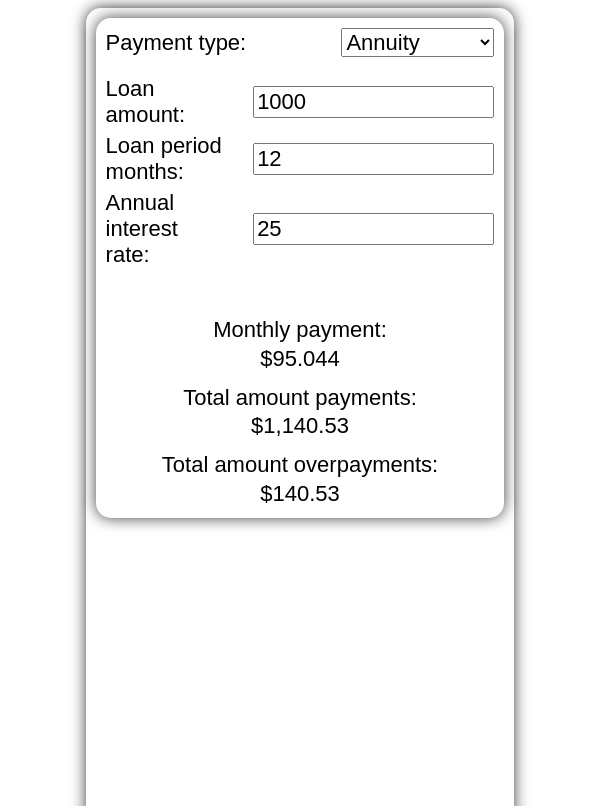
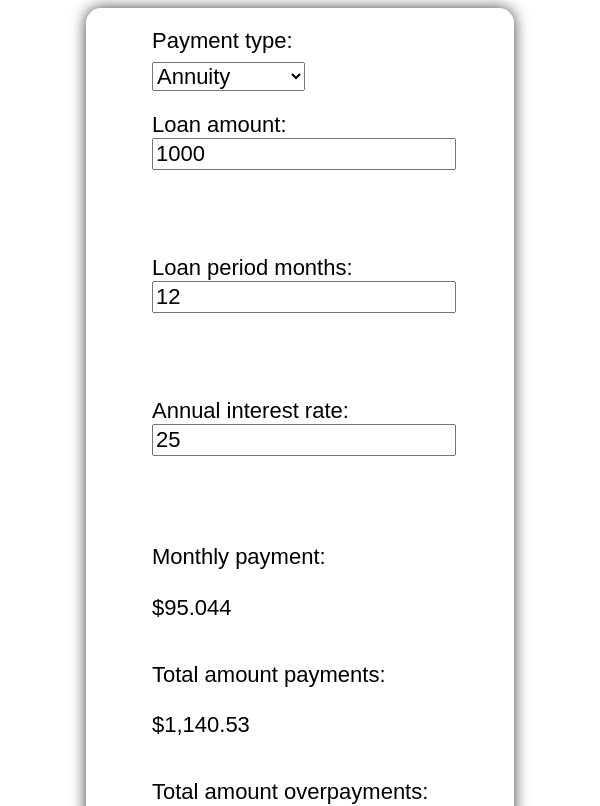
Before and after one commit to Artem123456789/loan-calc, an Angular app: page / in a window 600 px wide. Shown: the top 806 px of the page. Built offline with nearby package versions, Linux system fonts and the light colour scheme.

Commit message:
Removed css variables, make more mobile freindly

```diff
--- a/src/app/calc-number-field/calc-number-field.component.css
+++ b/src/app/calc-number-field/calc-number-field.component.css
@@ -1,9 +1,7 @@
 :host
 {
     display: flex;
-    flex-direction: row;
     justify-content: space-between;
-    align-items: center;
 }
 
 .field-label::after
@@ -11,27 +9,28 @@
     content: ":";
 }
 
-.field-inp
-{
-    width: 60%;
-}
-
-.field-label
-{
-    width: 30%;
-}
-
 @media screen and (min-width: 1300px)
 {
     :host
     {
-        --font-size: 18px;
+        flex-direction: row;
+        align-items: center;
         width: 90%;
     }
 
     .field-inp
     {
-        font-size: var(--font-size);
+        font-size: 18px;;
+    }
+
+    .field-inp
+    {
+        width: 60%;
+    }
+
+    .field-label
+    {
+        width: 30%;
     }
 }
 
@@ -39,13 +38,24 @@
 {
     :host
     {
-        --font-size: 20px;
+        flex-direction: row;
+        align-items: center;
         width: 90%;
     }
 
     .field-inp
     {
-        font-size: var(--font-size);
+        font-size: 20px;
+    }
+
+    .field-inp
+    {
+        width: 60%;
+    }
+
+    .field-label
+    {
+        width: 30%;
     }
 }
 
@@ -53,12 +63,25 @@
 {
     :host
     {
-        --font-size: 22px;
+        flex-direction: column;
+        align-items: flex-start;
+        height: 15%;
         width: 100%;
+
     }
 
     .field-inp
     {
-        font-size: var(--font-size);
+        font-size: 22px;
+    }
+
+    .field-inp
+    {
+        width: 100%;
+    }
+
+    .field-label
+    {
+        width: 70%;
     }
 }
--- a/src/app/calc-root/calc-root.component.css
+++ b/src/app/calc-root/calc-root.component.css
@@ -37,8 +37,6 @@
     justify-content: space-between;
     align-items: center;
     height: 40%;
-    box-shadow: 0px 0px 15px 0px rgba(0, 0, 0, 0.75);
-    border-radius: 15px;
     padding: 10px;
 }
 
@@ -46,14 +44,13 @@
 {
     :host
     {
-        --font-size: 18px;
-        --padding: 15px;
-        font-size: var(--font-size);
-        padding: var(--padding);
+        font-size: 18px;
+        padding: 15px;;
     }
 
     .calc-main-info
     {
+        height: 40%;
         flex-direction: row;
     }
 
@@ -68,14 +65,13 @@
 {
     :host
     {
-        --padding: 15px;
-        --font-size: 20px;
-        font-size: var(--font-size);
-        padding: var(--padding);
+        font-size: 20px;
+        padding: 15px;
     }
 
     .calc-main-info
     {
+        height: 40%;
         flex-direction: row;
     }
 
@@ -90,16 +86,15 @@
 {
     :host
     {
-        --font-size: 22px;
-        --padding: 10px;
-        font-size: var(--font-size);
-        padding: var(--padding);
-        height: 1200px;
+        font-size: 22px;
+        padding: 10px;
+        height: 1400px;
     }
 
     .calc-main-info
     {
         flex-direction: column;
+        height: 60%;
     }
 
     .calc-interface
--- a/src/app/calc-select-loan-type/calc-select-loan-type.component.css
+++ b/src/app/calc-select-loan-type/calc-select-loan-type.component.css
@@ -1,9 +1,7 @@
 :host
 {
     display: flex;
-    flex-direction: row;
     justify-content: space-between;
-    align-items: center;
 }
 
 .payment-type-label::after
@@ -15,13 +13,14 @@
 {
     :host
     {
-        --font-size: 18px;
+        flex-direction: row;
+        align-items: center;
         width: 90%;
     }
 
     .loan-type
     {
-        font-size: var(--font-size);
+        font-size: 18px;
     }
 }
 
@@ -29,13 +28,14 @@
 {
     :host
     {
-        --font-size: 20px;
+        flex-direction: row;
+        align-items: center;
         width: 90%;
     }
 
     .loan-type
     {
-        font-size: var(--font-size);
+        font-size: 20px;
     }
 }
 
@@ -43,12 +43,14 @@
 {
     :host
     {
-        --font-size: 22px;
+        flex-direction: column;
+        align-items: flex-start;
         width: 100%;
+        height: 15%;
     }
 
     .loan-type
     {
-        font-size: var(--font-size);
+        font-size: 22px;
     }
 }
--- a/src/app/differentiated-payments-info/differentiated-payments-info.component.css
+++ b/src/app/differentiated-payments-info/differentiated-payments-info.component.css
@@ -14,3 +14,28 @@
 {
     text-align: end;
 }
+
+@media screen and (min-width: 1300px)
+{
+    :host
+    {
+        height: 45%;
+    }
+}
+
+@media screen and (min-width: 600px) and (max-width: 1300px)
+{
+    :host
+    {
+        height: 45%;
+    }
+}
+
+@media screen and (max-width: 600px)
+{
+    :host
+    {
+        height: 35%;
+        font-size: 16px;
+    }
+}
--- a/src/app/loan-info/loan-info.component.css
+++ b/src/app/loan-info/loan-info.component.css
@@ -11,11 +11,8 @@
 .loan-info-property
 {
     width: 100%;
-    height: 30%;
     display: flex;
-    flex-direction: row;
     justify-content: space-around;
-    align-items: center;
 }
 
 .loan-info-label::after
@@ -44,6 +41,7 @@
     .loan-info-property
     {
         flex-direction: row;
+        align-items: center;
     }
 }
 
@@ -57,13 +55,13 @@
 
     .loan-info-property
     {
-        flex-direction: column;
+        flex-direction: row;
+        align-items: center;
     }
 
     .loan-info-property > *
     {
         width: 100%;
-        text-align: center;
     }
 }
 
@@ -78,11 +76,12 @@
     .loan-info-property
     {
         flex-direction: column;
+        align-items: flex-start;
+        height: 30%;
     }
 
     .loan-info-property > *
     {
         width: 100%;
-        text-align: center;
     }
 }
```
